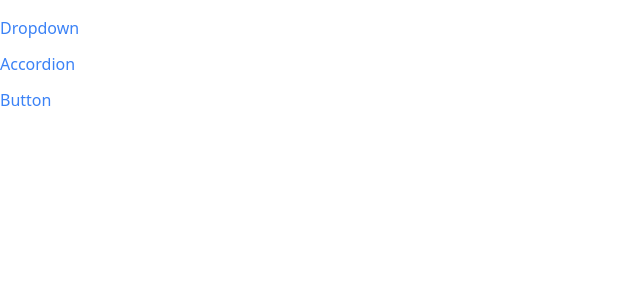
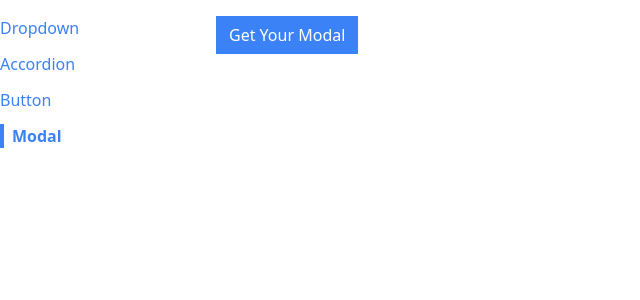
Before and after one commit to neilcomber/react-components, a React (Create React App) app: page /modal in a window 1280 px wide. Shown: the top 300 px of the page, without its empty margins (0-640 px from the left). Built offline with nearby package versions, Linux system fonts and the light colour scheme.

Commit message:
end of day

```diff
--- a/public/index.html
+++ b/public/index.html
@@ -39,5 +39,6 @@
       To begin the development, run `npm start` or `yarn start`.
       To create a production bundle, use `npm run build` or `yarn build`.
     -->
+    <div class="modal-container"></div>
   </body>
 </html>
--- a/src/App.js
+++ b/src/App.js
@@ -2,6 +2,7 @@
 import AccordionPage from './pages/AccordionPage';
 import DropdownPage from './pages/DropdownPage';
 import ButtonPage from './pages/ButtonPage';
+import ModalPage from './pages/ModalPage';
 import Sidebar from './components/Sidebar';
 
 function App() {
@@ -18,6 +19,9 @@
                 <Route path='/button'>
                     <ButtonPage />
                 </Route>
+                <Route path='/modal'>
+                    <ModalPage />
+                </Route>
 
 
             </div>
--- /dev/null
+++ b/src/components/Modal.js
@@ -0,0 +1,17 @@
+import ReactDOM from "react-dom";
+
+function Modal({onClose}) {
+    return ReactDOM.createPortal(
+        <div>
+            <div onClick={onClose} className="absolute inset-0 bg-gray-300 opacity=80"></div>
+            <div className="absolute inset-40 p-10 bg-white">
+                I'm a Modal!
+            </div>
+        </div>,
+        document.body.querySelector('.modal-container')
+    );
+
+
+}
+
+export default Modal;
--- a/src/components/Sidebar.js
+++ b/src/components/Sidebar.js
@@ -5,6 +5,7 @@
         { label: 'Dropdown', path: '/' },
         { label: 'Accordion', path: '/accordion' },
         { label: 'Button', path: '/button' },
+        { label: 'Modal', path: '/modal'}
 
     ];
 
--- /dev/null
+++ b/src/pages/ModalPage.js
@@ -0,0 +1,25 @@
+import Modal from "../components/Modal";
+import Button from "../components/Button";
+import { useState } from "react";
+
+function ModalPage() {
+
+    const [isModalOpen, setModalOpen] = useState(false);
+
+    const handleClick = () => {
+        setModalOpen(true);
+    };
+
+    const onClose = () => {
+        setModalOpen(false);
+    }
+
+    return (
+        <div className='relative'>
+            <Button primary onClick={handleClick}>Get Your Modal</Button>
+            {isModalOpen && <Modal onClose={onClose} />}
+        </div>
+    )
+};
+
+export default ModalPage;
```
